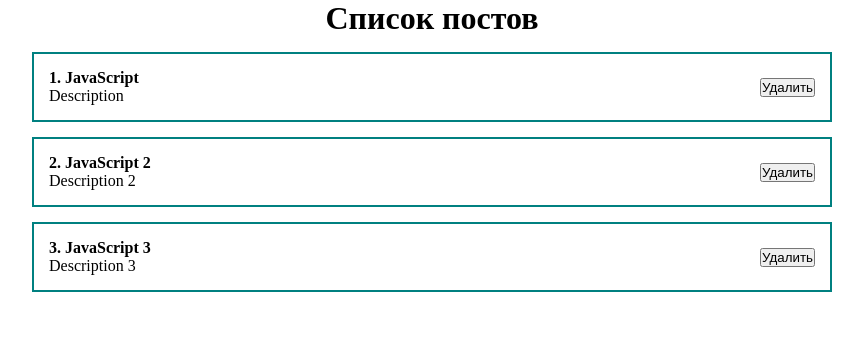
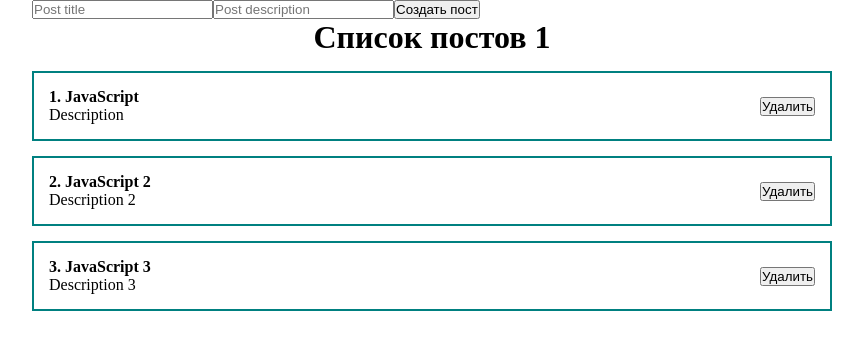
Before and after one commit to rusairdrop/react-course, a React (Create React App) app: page / in a window 1280 px wide. Shown: the top 350 px of the page, without its empty margins (208-1071 px from the left). Built offline with nearby package versions, Linux system fonts and the light colour scheme.

Commit message:
PostList done; MyButton added;

```diff
--- a/src/App.js
+++ b/src/App.js
@@ -1,6 +1,8 @@
 import React, {useState} from "react";
-import PostItem from "./components/PostItem";
+import PostList from "./components/PostList";
+
 import './styles/App.css'
+
 
 function App() {
   const [posts, setPosts] = useState([
@@ -11,11 +13,12 @@
 
   return (
     <div className="App">
-      <h1 style={{textAlign: 'center'}}>Список постов</h1>
-      {posts.map(post =>
-        <PostItem post={post} key={post.id}/>
-      )}
-
+      <form>
+        <input type="text" placeholder='Post title'/>
+        <input type="text" placeholder='Post description'/>
+        <button>Создать пост</button>
+      </form>
+      <PostList posts={posts} title={'Список постов 1'}/>
     </div>
   );
 }
--- a/src/components/PostList.jsx
+++ b/src/components/PostList.jsx
@@ -1,9 +1,15 @@
 import React from 'react';
+import PostItem from "./PostItem";
 
-const PostList = () => {
+const PostList = ({posts, title}) => {
   return (
     <div>
-
+      <h1 style={{textAlign: 'center'}}>
+        {title}
+      </h1>
+      {posts.map(post =>
+        <PostItem post={post} key={post.id}/>
+      )}
     </div>
   );
 };
```
Also changed, not shown: src/components/UI/button/MyButton.jsx (added).
